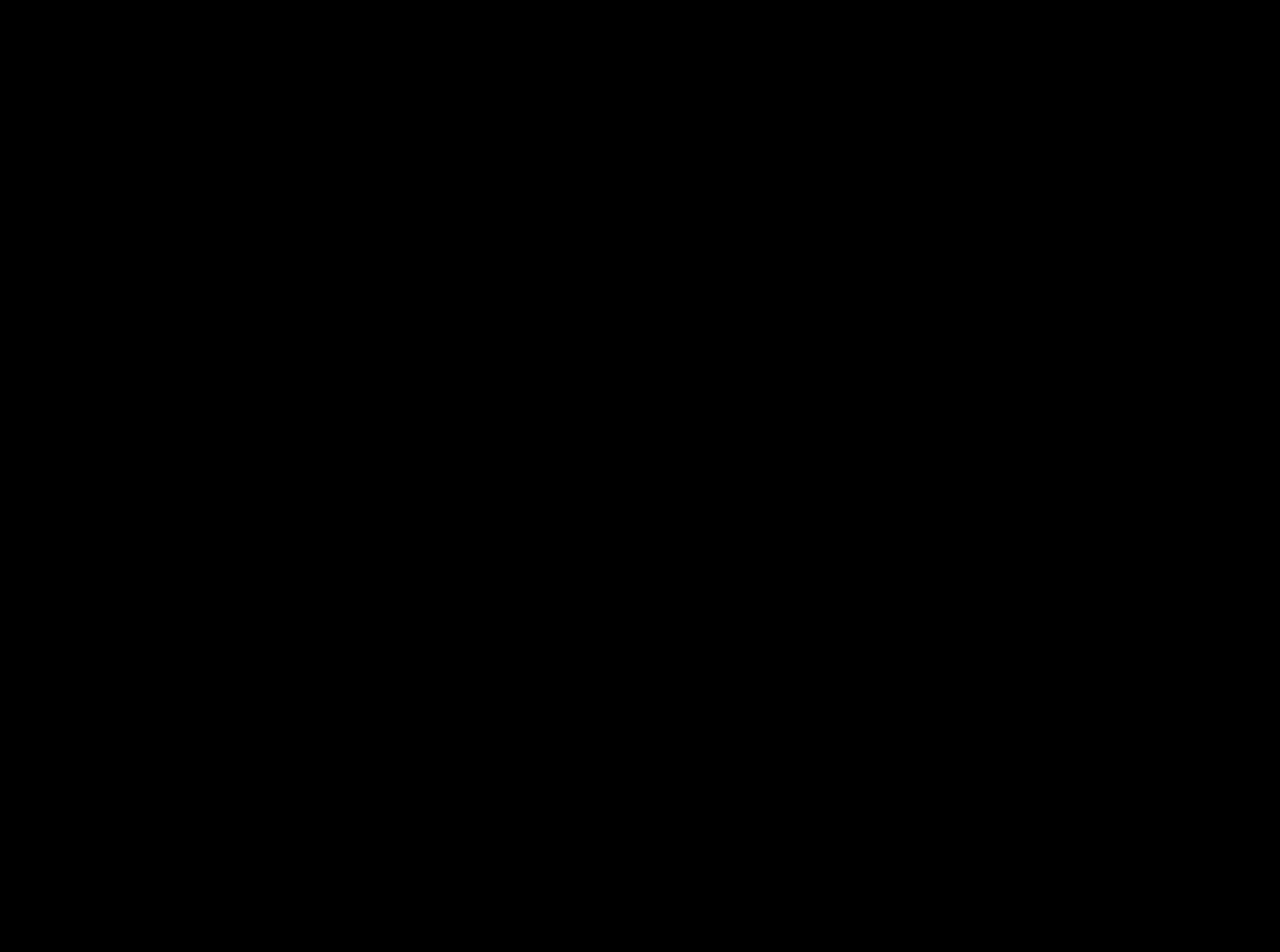
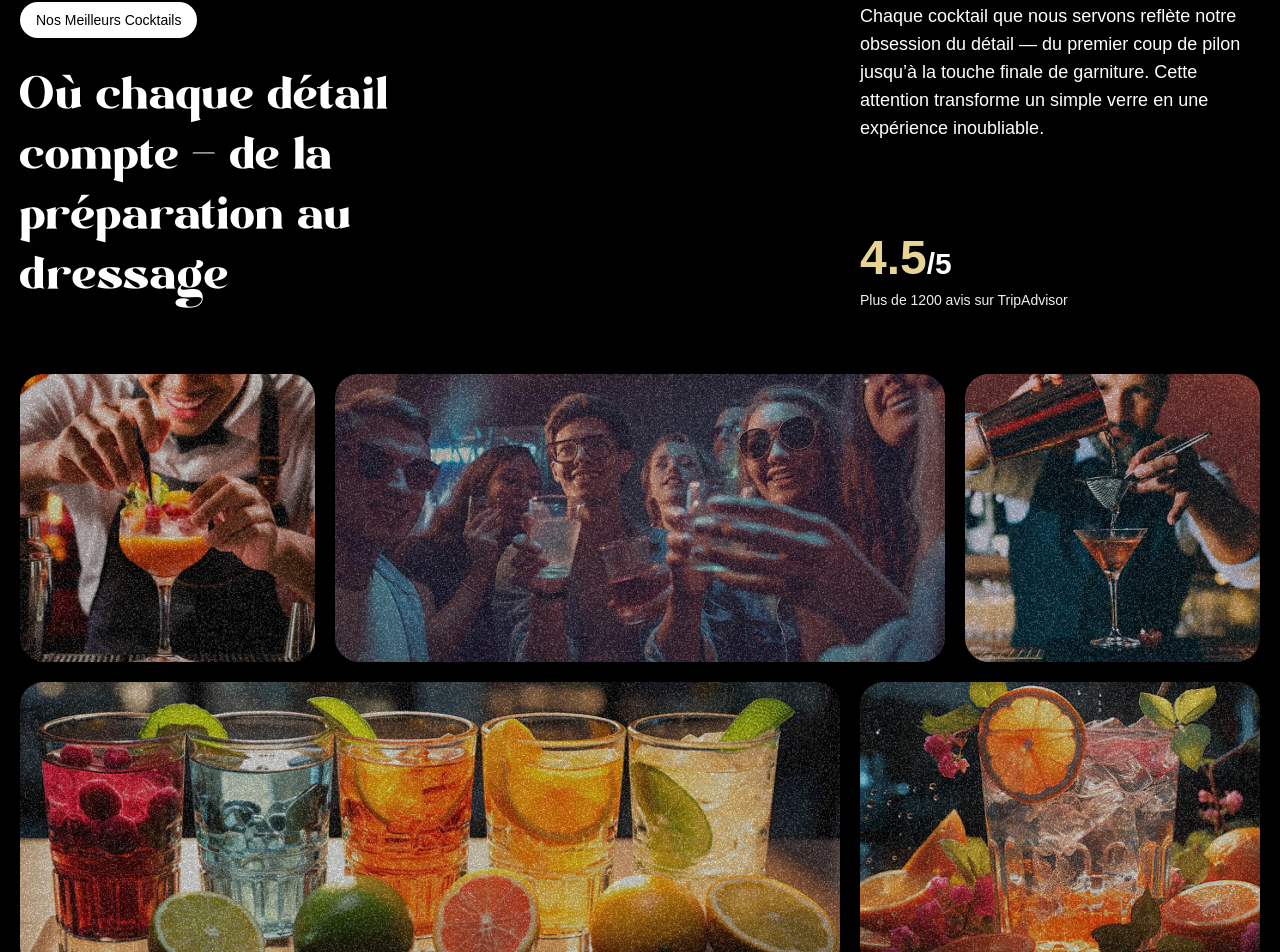
Before and after one commit to babbbass/gsap-cocktails, a React (Vite) app: page / in a window 1280 px wide. Shown: the part 1710-2662 px from the top of the page. Before the commit the page ends 1600 px from the top, so only its background shows below. Built offline with nearby package versions, Linux system fonts and the light colour scheme; a web font is replaced by a local one.

Commit message:
implements about section

```diff
--- a/src/App.tsx
+++ b/src/App.tsx
@@ -3,6 +3,7 @@
 import { Navbar } from "./components/Navbar"
 import { Hero } from "./components/Hero"
 import { Cocktails } from "./components/Cocktails"
+import { About } from "./components/About"
 
 gsap.registerPlugin(ScrollTrigger, SplitText)
 
@@ -12,6 +13,7 @@
       <Navbar />
       <Hero />
       <Cocktails />
+      <About />
     </main>
   )
 }
--- /dev/null
+++ b/src/components/About.tsx
@@ -0,0 +1,97 @@
+import { useGSAP } from "@gsap/react"
+import gsap from "gsap"
+import { SplitText } from "gsap/all"
+
+export function About() {
+  useGSAP(() => {
+    const titleSplit = SplitText.create("#about h2", {
+      type: " words",
+    })
+
+    const scrollTimeline = gsap.timeline({
+      scrollTrigger: {
+        trigger: "#about",
+        start: "top center",
+      },
+    })
+
+    scrollTimeline
+      .from(titleSplit.words, {
+        opacity: 0,
+        duration: 1,
+        yPercent: 100,
+        ease: "expo.out",
+        stagger: 0.02,
+      })
+      .from(
+        ".top-grid div, .bottom-grid div",
+        {
+          opacity: 0,
+          duration: 1,
+          ease: "power1.inOut",
+          stagger: 0.04,
+        },
+        "-=0.05"
+      )
+  })
+
+  return (
+    <div id='about'>
+      <div className='mb-16 md:px-0 px-5'>
+        <div className='content'>
+          <div className='md:col-span-8'>
+            <p className='badge'>Nos Meilleurs Cocktails</p>
+            <h2>
+              Où chaque détail compte <span className='text-white'>-</span> de
+              la préparation au dressage
+            </h2>
+          </div>
+          <div className='sub-content'>
+            <p>
+              Chaque cocktail que nous servons reflète notre obsession du détail
+              — du premier coup de pilon jusqu’à la touche finale de garniture.
+              Cette attention transforme un simple verre en une expérience
+              inoubliable.
+            </p>
+
+            <div>
+              <p className='md:text-3xl text-xl font-bold'>
+                <span>4.5</span>/5
+              </p>
+              <p className='text-sm text-white-100'>
+                Plus de 1200 avis sur TripAdvisor
+              </p>
+            </div>
+          </div>
+        </div>
+      </div>
+      <div className='top-grid'>
+        <div className='md:col-span-3'>
+          <div className='noisy' />
+          <img src='/images/abt1.png' alt='grid-img-1' />
+        </div>
+
+        <div className='md:col-span-6'>
+          <div className='noisy' />
+          <img src='/images/abt2.png' alt='grid-img-2' />
+        </div>
+
+        <div className='md:col-span-3'>
+          <div className='noisy' />
+          <img src='/images/abt5.png' alt='grid-img-5' />
+        </div>
+      </div>
+      <div className='bottom-grid'>
+        <div className='md:col-span-8'>
+          <div className='noisy' />
+          <img src='/images/abt3.png' alt='grid-img-3' />
+        </div>
+
+        <div className='md:col-span-4'>
+          <div className='noisy' />
+          <img src='/images/abt4.png' alt='grid-img-4' />
+        </div>
+      </div>
+    </div>
+  )
+}
```
